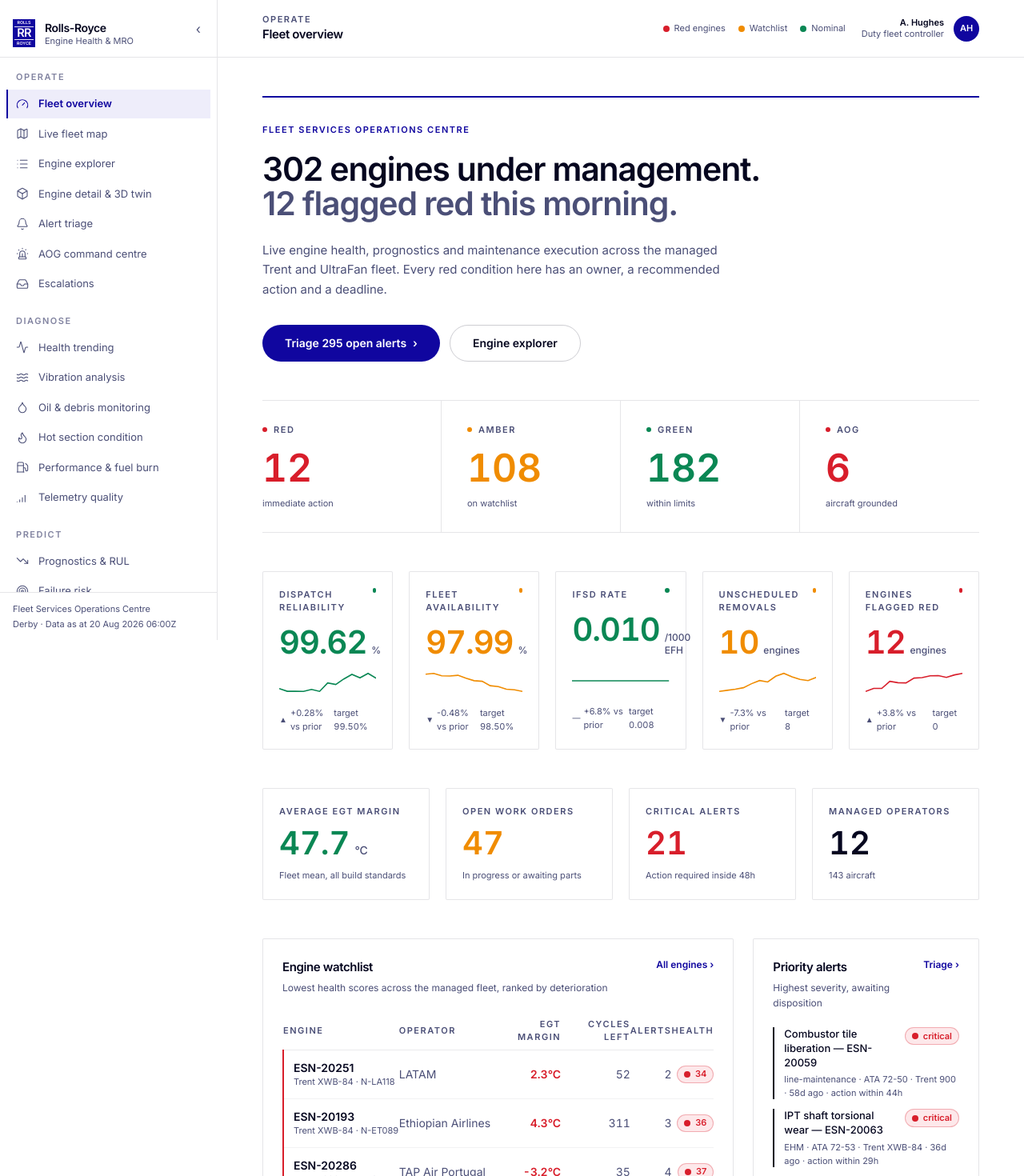
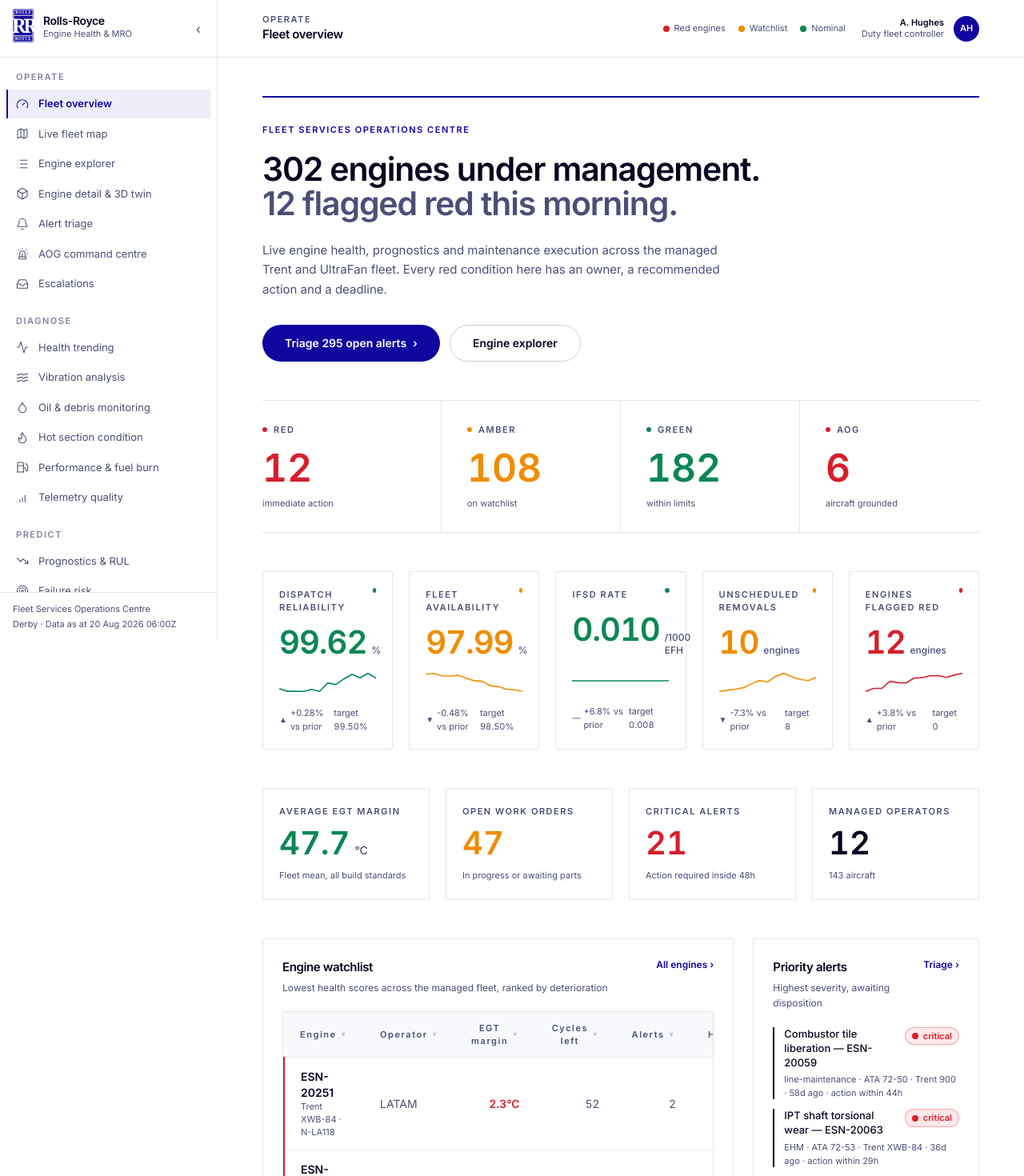
Before and after one commit to cogdeasy/rr-engine, a Next.js app in the folder apps/web/: page / in a window 1280 px wide. Shown: the top 1470 px of the page at 80% size. Built offline with nearby package versions, Linux system fonts and the light colour scheme.

Commit message:
Draw the Rolls-Royce badge as vector, table the watchlist, allow-list CORS
Co-Authored-By: Ciaran <ciaran.deasy@cognition.ai>

```diff
--- a/apps/web/src/app/page.tsx
+++ b/apps/web/src/app/page.tsx
@@ -15,6 +15,7 @@ import {
 } from "@rr/ui";
 import { fleetSummary, getDataset, getOpenAlerts } from "@rr/data";
 import { ModuleIcon } from "@/components/icon";
+import { WatchlistTable } from "@/components/fleet-overview/watchlist-table";
 
 export default function FleetOverviewPage() {
   const data = getDataset();
@@ -113,43 +114,20 @@ export default function FleetOverviewPage() {
               </Link>
             }
           />
-          <div className="overflow-x-auto">
-            <table className="w-full text-sm">
-              <thead>
-                <tr className="border-b border-rr-ink/8">
-                  <th className="rr-label py-2 text-left text-rr-slate">Engine</th>
-                  <th className="rr-label py-2 text-left text-rr-slate">Operator</th>
-                  <th className="rr-label py-2 text-right text-rr-slate">EGT margin</th>
-                  <th className="rr-label py-2 text-right text-rr-slate">Cycles left</th>
-                  <th className="rr-label py-2 text-right text-rr-slate">Alerts</th>
-                  <th className="rr-label py-2 text-right text-rr-slate">Health</th>
-                </tr>
-              </thead>
-              <tbody>
-                {watchlist.map(({ engine, operator, aircraft, alerts: count }) => (
-                  <tr key={engine.id} className="border-b border-rr-ink/5 last:border-0">
-                    <td className={cn("py-3 pl-3 border-l-2", engine.status === "red" ? "border-status-red" : engine.status === "amber" ? "border-status-amber" : "border-status-green")}>
-                      <Link href={`/engines/${engine.id}`} className="font-semibold text-rr-ink hover:text-rr-blue">
-                        {engine.esn}
-                      </Link>
-                      <p className="text-[11px] text-rr-slate">
-                        {engine.family} · {aircraft?.tail ?? "off wing"}
-                      </p>
-                    </td>
-                    <td className="py-3 text-rr-slate">{operator?.name}</td>
-                    <td className={cn("rr-numeric py-3 text-right font-semibold", engine.egtMargin < 12 ? "text-status-red" : engine.egtMargin < 25 ? "text-status-amber" : "text-rr-ink")}>
-                      {engine.egtMargin}°C
-                    </td>
-                    <td className="rr-numeric py-3 text-right text-rr-slate">{formatNumber(engine.rulCycles)}</td>
-                    <td className="rr-numeric py-3 text-right text-rr-slate">{count}</td>
-                    <td className="py-3 text-right">
-                      <StatusPill status={engine.status}>{engine.healthScore}</StatusPill>
-                    </td>
-                  </tr>
-                ))}
-              </tbody>
-            </table>
-          </div>
+          <WatchlistTable
+            rows={watchlist.map(({ engine, operator, aircraft, alerts: count }) => ({
+              engineId: engine.id,
+              esn: engine.esn,
+              family: engine.family,
+              tail: aircraft?.tail ?? "off wing",
+              operator: operator?.name ?? "Unassigned",
+              egtMargin: engine.egtMargin,
+              rulCycles: engine.rulCycles,
+              alerts: count,
+              healthScore: engine.healthScore,
+              status: engine.status,
+            }))}
+          />
         </Panel>
 
         {/* Alerts */}
--- a/apps/web/src/components/app-shell.tsx
+++ b/apps/web/src/components/app-shell.tsx
@@ -3,7 +3,7 @@
 import * as React from "react";
 import Link from "next/link";
 import { usePathname } from "next/navigation";
-import { BrandLockup, StatusDot, cn } from "@rr/ui";
+import { BrandLockup, RrMark, StatusDot, cn } from "@rr/ui";
 import { MODULE_GROUPS, MODULES } from "@/lib/modules";
 import { ModuleIcon } from "./icon";
 
@@ -27,7 +27,7 @@ export function AppShell({ children }: { children: React.ReactNode }) {
         <div className="flex h-[72px] items-center justify-between border-b border-rr-ink/10 px-4">
           {collapsed ? (
             <Link href="/" aria-label="Rolls-Royce Engine Health home" className="mx-auto">
-              <span className="flex h-7 w-6 items-center justify-center bg-rr-blue text-[11px] font-semibold text-white">RR</span>
+              <RrMark size={24} />
             </Link>
           ) : (
             <Link href="/">
--- /dev/null
+++ b/apps/web/src/components/fleet-overview/watchlist-table.tsx
@@ -0,0 +1,93 @@
+"use client";
+
+import Link from "next/link";
+import { DataTable, StatusPill, cn, formatNumber, type Column } from "@rr/ui";
+import type { StatusLevel } from "@rr/types";
+
+export interface WatchlistRow {
+  engineId: string;
+  esn: string;
+  family: string;
+  tail: string;
+  operator: string;
+  egtMargin: number;
+  rulCycles: number;
+  alerts: number;
+  healthScore: number;
+  status: StatusLevel;
+}
+
+const columns: Column<WatchlistRow>[] = [
+  {
+    key: "engine",
+    header: "Engine",
+    sortValue: (row) => row.esn,
+    render: (row) => (
+      <>
+        <Link href={`/engines/${row.engineId}`} className="font-semibold text-rr-ink hover:text-rr-blue">
+          {row.esn}
+        </Link>
+        <p className="text-[11px] text-rr-slate">
+          {row.family} · {row.tail}
+        </p>
+      </>
+    ),
+  },
+  { key: "operator", header: "Operator", sortValue: (row) => row.operator, render: (row) => <span className="text-rr-slate">{row.operator}</span> },
+  {
+    key: "egtMargin",
+    header: "EGT margin",
+    align: "right",
+    sortValue: (row) => row.egtMargin,
+    render: (row) => (
+      <span
+        className={cn(
+          "rr-numeric font-semibold",
+          row.egtMargin < 12 ? "text-status-red" : row.egtMargin < 25 ? "text-status-amber" : "text-rr-ink",
+        )}
+      >
+        {row.egtMargin}°C
+      </span>
+    ),
+  },
+  {
+    key: "rulCycles",
+    header: "Cycles left",
+    align: "right",
+    sortValue: (row) => row.rulCycles,
+    render: (row) => <span className="rr-numeric text-rr-slate">{formatNumber(row.rulCycles)}</span>,
+  },
+  {
+    key: "alerts",
+    header: "Alerts",
+    align: "right",
+    sortValue: (row) => row.alerts,
+    render: (row) => <span className="rr-numeric text-rr-slate">{row.alerts}</span>,
+  },
+  {
+    key: "health",
+    header: "Health",
+    align: "right",
+    sortValue: (row) => row.healthScore,
+    render: (row) => <StatusPill status={row.status}>{row.healthScore}</StatusPill>,
+  },
+];
+
+const accent: Record<StatusLevel, string> = {
+  red: "border-status-red",
+  amber: "border-status-amber",
+  green: "border-status-green",
+  grey: "border-status-grey",
+};
+
+export function WatchlistTable({ rows }: { rows: WatchlistRow[] }) {
+  return (
+    <DataTable
+      columns={columns}
+      rows={rows}
+      rowKey={(row) => row.engineId}
+      rowAccent={(row) => accent[row.status]}
+      emptyMessage="No engines on the watchlist."
+    />
+  );
+}
--- a/packages/ui/src/components/brand.tsx
+++ b/packages/ui/src/components/brand.tsx
@@ -2,28 +2,60 @@ import * as React from "react";
 import { cn } from "../utils";
 
 /**
- * Double-R monogram mark, drawn to echo the Rolls-Royce badge lock-up used on
- * rolls-royce.com: white rules on the brand blue, wordmark above and below.
+ * The Rolls-Royce badge: ROLLS / double-R monogram / ROYCE, white on brand blue
+ * inside a rounded keyline. Drawn as vector so it stays crisp at nav sizes.
  */
-export function RrMark({ size = 36, className }: { size?: number; className?: string }) {
+export function RrMark({ size = 28, className }: { size?: number; className?: string }) {
   return (
-    <span
-      className={cn("inline-flex shrink-0 items-center justify-center bg-rr-blue text-white", className)}
-      style={{ width: size, height: size * 1.24 }}
-      aria-hidden
+    <svg
+      viewBox="0 0 350 566"
+      width={size}
+      height={size * (566 / 350)}
+      className={cn("shrink-0", className)}
+      role="img"
+      aria-label="Rolls-Royce"
     >
-      <span className="flex h-full w-full flex-col items-center justify-between px-[6%] py-[7%]">
-        <span className="w-full border-b border-white/90 pb-[2px] text-center font-semibold leading-none" style={{ fontSize: size * 0.19 }}>
-          ROLLS
-        </span>
-        <span className="font-semibold leading-none tracking-tighter" style={{ fontSize: size * 0.52 }}>
-          RR
-        </span>
-        <span className="w-full border-t border-white/90 pt-[2px] text-center font-semibold leading-none" style={{ fontSize: size * 0.19 }}>
-          ROYCE
-        </span>
-      </span>
-    </span>
+      <rect x="0" y="0" width="350" height="566" rx="46" fill="#10069F" />
+      <rect x="14" y="14" width="322" height="538" rx="34" fill="none" stroke="#ffffff" strokeWidth="13" />
+      <rect x="14" y="104" width="322" height="13" fill="#ffffff" />
+      <rect x="14" y="449" width="322" height="13" fill="#ffffff" />
+      <text
+        x="175"
+        y="82"
+        textAnchor="middle"
+        fill="#ffffff"
+        fontFamily="Georgia, 'Times New Roman', serif"
+        fontSize="72"
+        fontWeight="700"
+        letterSpacing="6"
+      >
+        ROLLS
+      </text>
+      <text
+        x="175"
+        y="408"
+        textAnchor="middle"
+        fill="#ffffff"
+        fontFamily="Georgia, 'Times New Roman', serif"
+        fontSize="330"
+        fontWeight="700"
+        letterSpacing="-46"
+      >
+        RR
+      </text>
+      <text
+        x="175"
+        y="527"
+        textAnchor="middle"
+        fill="#ffffff"
+        fontFamily="Georgia, 'Times New Roman', serif"
+        fontSize="72"
+        fontWeight="700"
+        letterSpacing="6"
+      >
+        ROYCE
+      </text>
+    </svg>
   );
 }
 
@@ -38,7 +70,7 @@ export function BrandLockup({
 }) {
   return (
     <span className={cn("inline-flex items-center gap-3", className)}>
-      <RrMark size={28} />
+      <RrMark size={26} />
       <span className="flex flex-col leading-tight">
         <span className={cn("text-sm font-semibold tracking-tight", tone === "light" ? "text-rr-ink" : "text-white")}>Rolls-Royce</span>
         <span className={cn("text-[11px]", tone === "light" ? "text-rr-slate" : "text-rr-cloud")}>{productName}</span>
```
Also changed, not shown: 1 other file (tests, documents, lock files or other folders).
